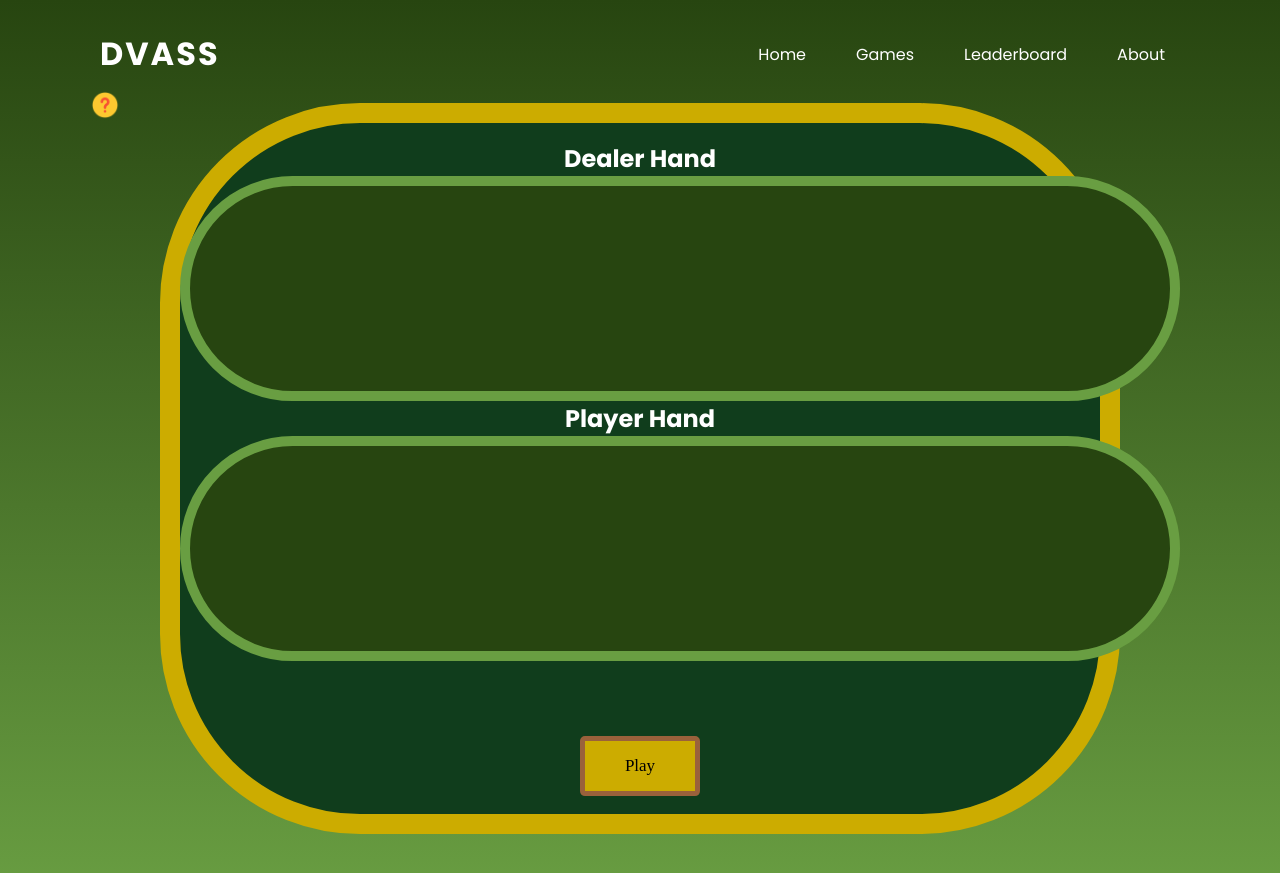
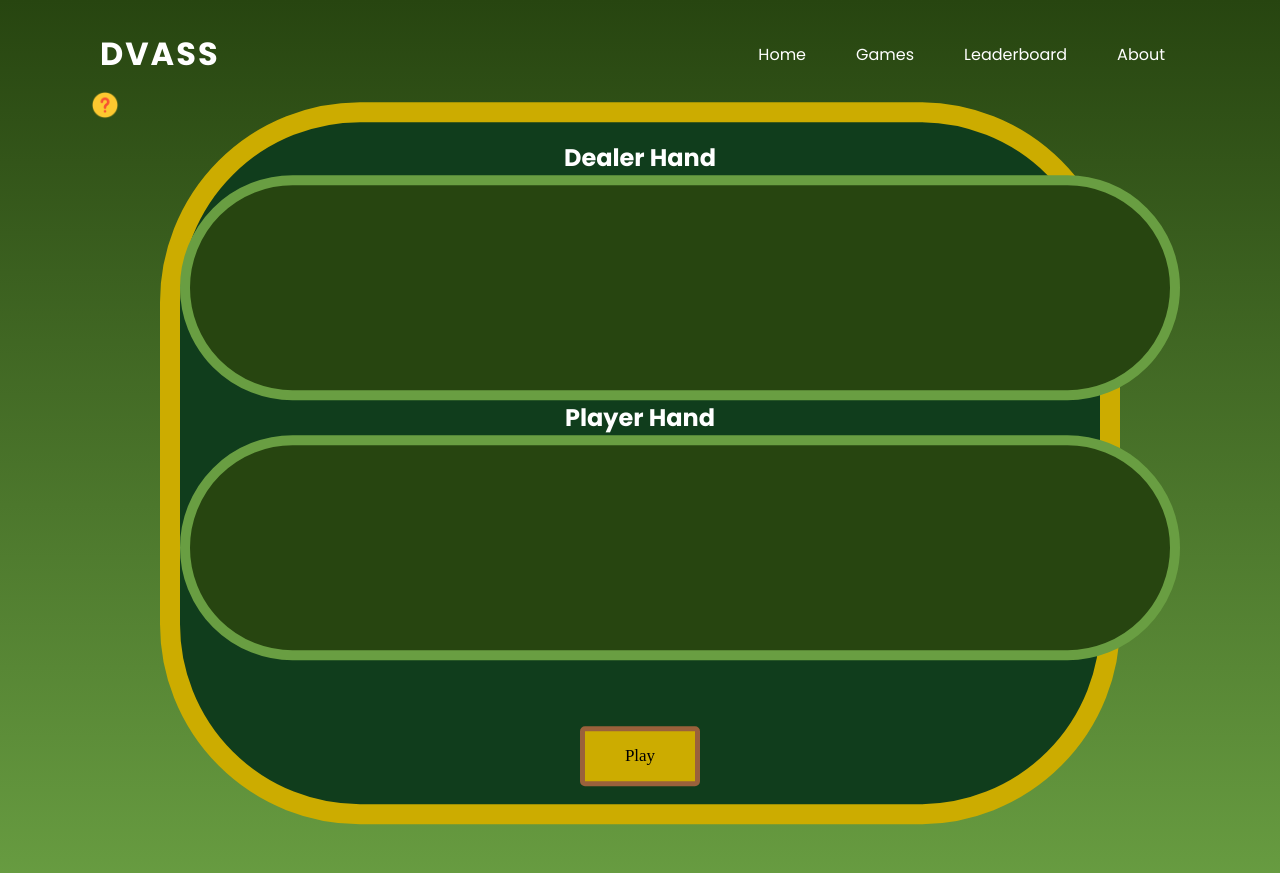
Before and after one commit to SRIHITAKOTT1213/DVASS, a Jekyll site: the page built from _pages/blackjack.md, in a window 1280 px wide. Shown: the top 873 px of the page. Built offline with Jekyll 4.4.1, drawn with Linux system fonts in a browser that asks for light colours.

Commit message:
changing margin to look better

```diff
--- a/_pages/blackjack.md
+++ b/_pages/blackjack.md
@@ -199,8 +199,7 @@
         </div>
         <div id="buttons" style="margin:auto;text-align:center;justify-content:center">
             <br>
-            <div id="result_text"></div>
-            <br>
+            <div id="result_text" style="margin-bottom:1em"></div>
             <button id="hit_button" class="select_button" style="display:none" onclick="buttonHit()">Hit</button><br><button id="stay_button" class="select_button" style="display:none" onclick="stay()">Stay</button>
             <button id="play_again" class="select_button" style="display:block" onclick="gameStart()">Play</button><button id="finish_game" class="select_button" style="display:none" onclick="record()">Finish and Submit Score</button>
             <input id="username_input" class="db_input" type="text" style="display:none"><button id="submit_button" class="select_button" style="display:none" onclick="submitInfo()">Submit</button>
```
